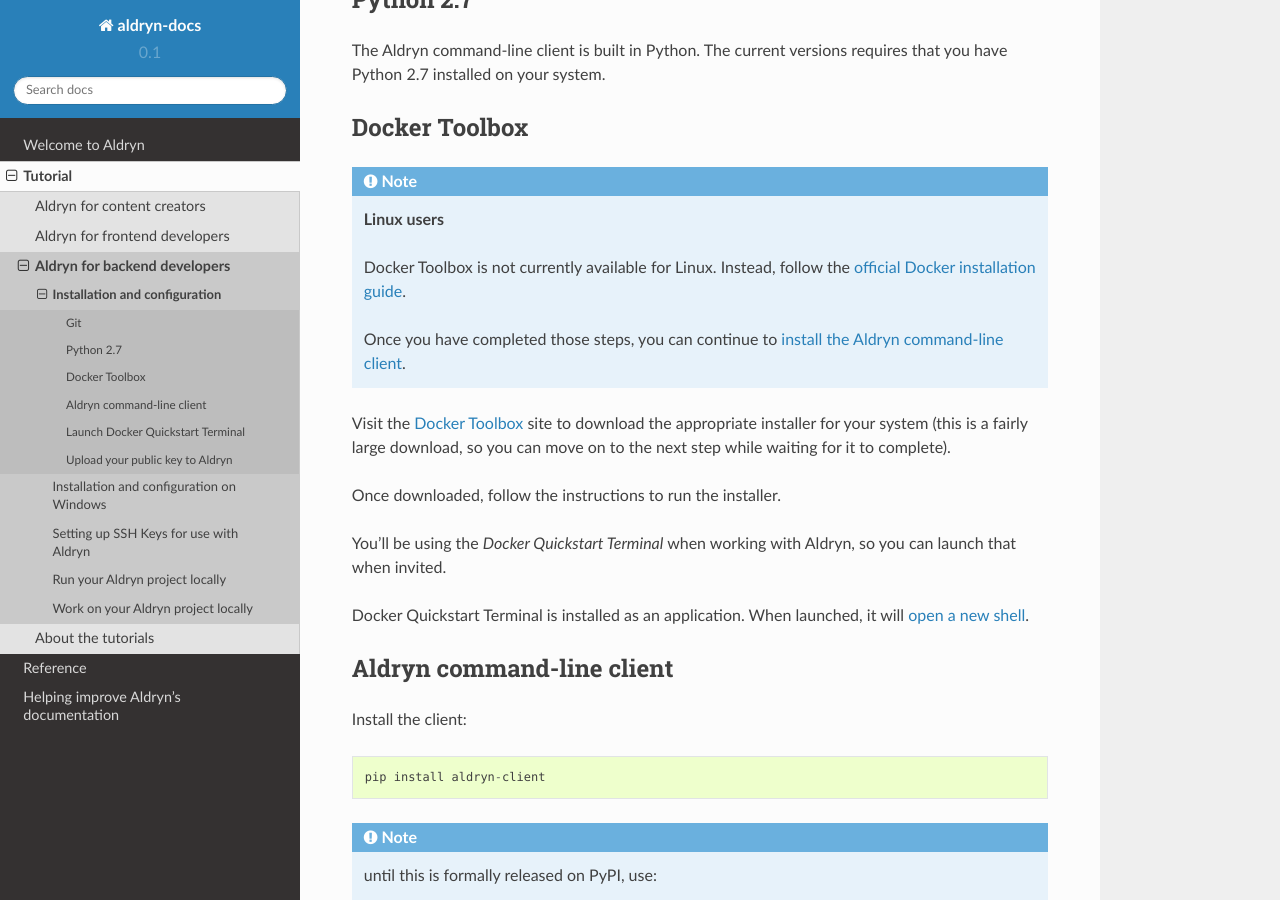
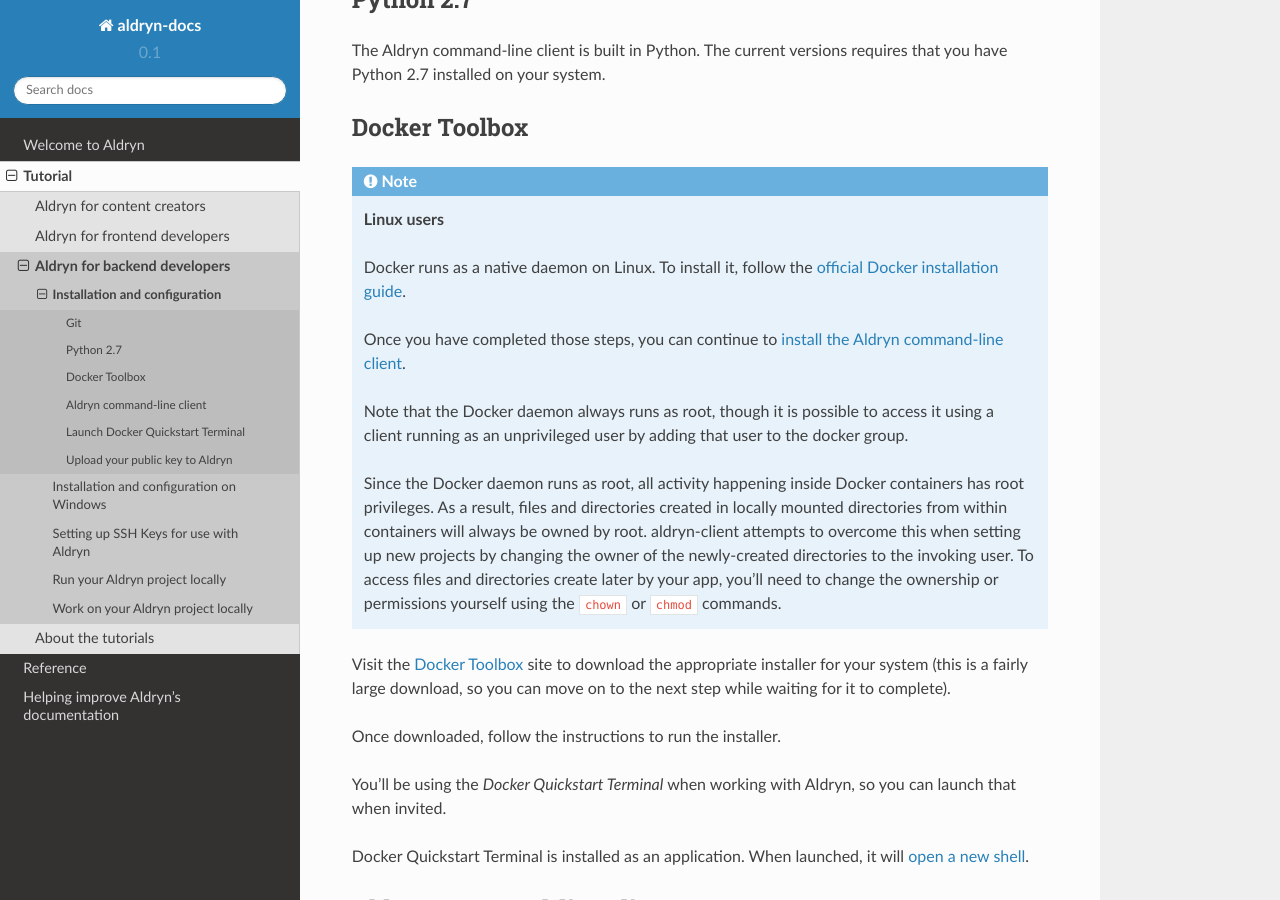
Before and after one commit to aldryn/aldryn-docs, a Sphinx documentation site: the page built from docs/tutorial/commandline/installation.rst, in a window 1280 px wide and 900 px high, scrolled down 1120 px. Built offline with Sphinx 7.4.7 and the Read the Docs theme 2.0.0, drawn with Linux system fonts in a browser that asks for light colours.

Commit message:
Expand notes for Linux.

```diff
--- a/docs/tutorial/commandline/installation.rst
+++ b/docs/tutorial/commandline/installation.rst
@@ -59,11 +59,22 @@
 
 .. note:: **Linux users**
 
-    Docker Toolbox is not currently available for Linux. Instead, follow the `official Docker
+    Docker runs as a native daemon on Linux. To install it, follow the `official Docker
     installation guide <https://docs.docker.com/linux/step_one/>`_.
 
     Once you have completed those steps, you can
     continue to :ref:`install the Aldryn command-line client <install_command_line_client>`.
+
+    Note that the Docker daemon always runs as root, though it is possible to access it using
+    a client running as an unprivileged user by adding that user to the docker group.
+
+    Since the Docker daemon runs as root, all activity happening inside Docker containers
+    has root privileges. As a result, files and directories created in locally mounted
+    directories from within containers will always be owned by root. aldryn-client
+    attempts to overcome this when setting up new projects by changing the owner of
+    the newly-created directories to the invoking user. To access files and directories
+    create later by your app, you'll need to change the ownership or permissions yourself
+    using the ``chown`` or ``chmod`` commands.
 
 Visit the `Docker Toolbox <https://www.docker.com/toolbox>`_ site to download the appropriate
 installer for your system (this is a fairly large download, so you can move on to the next step
```
